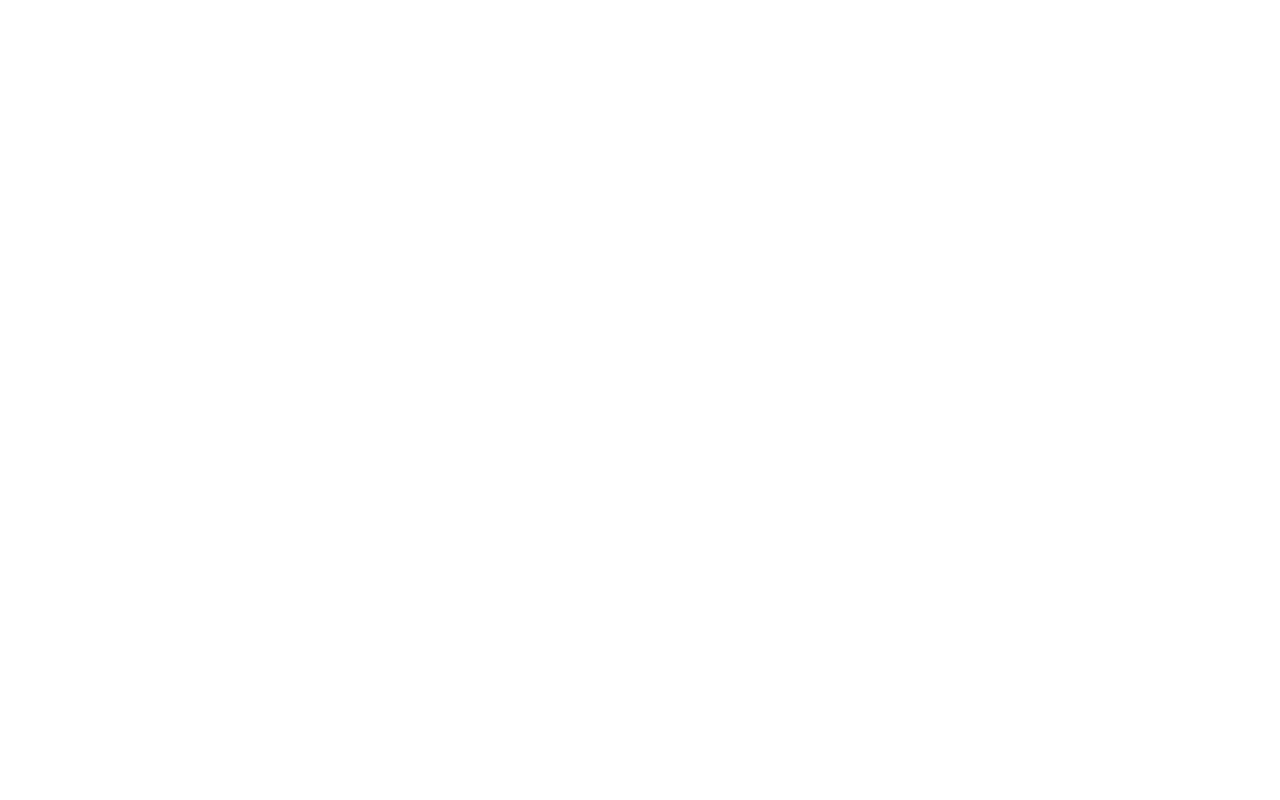
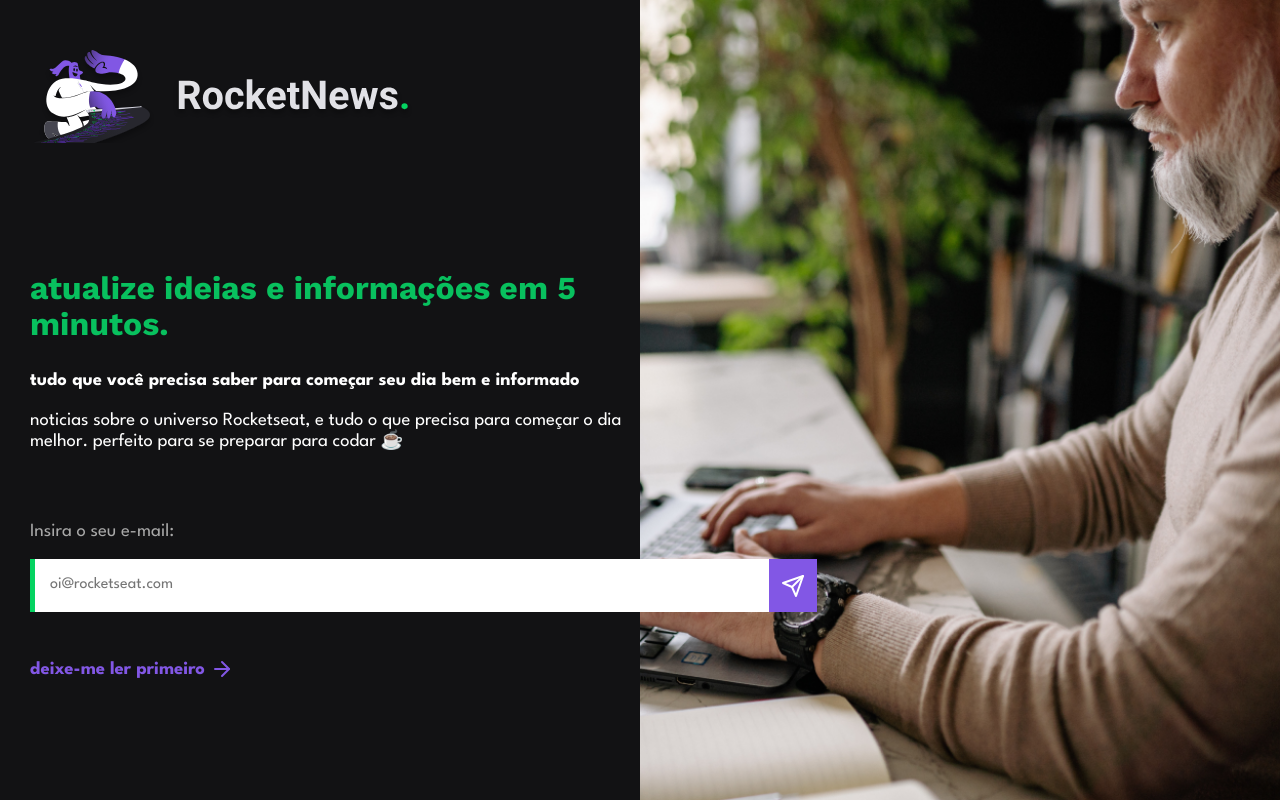
Before and after one commit to joaopmazzo/RocketNews, a plain HTML site: page index.html in a window 1280 px wide. Drawn offline with nearby package versions, Linux system fonts and the light colour scheme.

Commit message:
create the html structure and css style

```diff
--- a/index.html
+++ b/index.html
@@ -6,12 +6,44 @@
   <meta http-equiv="X-UA-Compatible" content="IE=edge">
   <meta name="viewport" content="width=device-width, initial-scale=1.0">
   <title>RocketNews</title>
+
   <link rel="stylesheet" href="normalize.css">
   <link rel="stylesheet" href="style.css">
+
+  <link rel="preconnect" href="https://fonts.googleapis.com">
+  <link rel="preconnect" href="https://fonts.gstatic.com" crossorigin>
+  <link
+    href="https://fonts.googleapis.com/css2?family=League+Spartan:wght@400;700&family=Work+Sans:wght@700&display=swap"
+    rel="stylesheet">
 </head>
 
 <body>
-
+  <main>
+    <aside id="form">
+      <img src="./assets/logo.svg" alt="RocketNews logo" width="389px">
+      <div id="text_wrapper">
+        <h2 class="title__text_wrapper">atualize ideias e informações em 5 minutos.</h2>
+        <p class="subtitle__text_wrapper">tudo que você precisa saber para começar seu dia bem e informado</p>
+        <p class="paragrafo__text_wrapper">
+          noticias sobre o universo Rocketseat, e tudo o que precisa para começar o dia melhor.
+          perfeito para se preparar para codar ☕
+        </p>
+      </div>
+      <form class="email__form">
+        <label class="label-input__form" for="email">Insira o seu e-mail:</label>
+        <div class="input__form">
+          <input type="email" name="email" id="email" placeholder="oi@rocketseat.com">
+          <button type="submit">
+            <img src="./assets/send.svg" alt="ícone enviar">
+          </button>
+        </div>
+      </form>
+      <p class="deixe-ler">
+        deixe-me ler primeiro <img src="./assets/arrow-right.svg" alt="Seta para direita">
+      </p>
+    </aside>
+    <aside id="background"></aside>
+  </main>
 </body>
 
 </html>
--- a/style.css
+++ b/style.css
@@ -0,0 +1,120 @@
+main {
+  height: 100vh;
+
+  display: grid;
+  grid-template-columns: 1fr 1fr;
+}
+
+#form {
+  display: flex;
+  flex-direction: column;
+
+  background-color: #121214;
+  padding: 3.125rem 0 0 1.875rem;
+}
+
+#text_wrapper {
+  margin: 5.75rem 0 3.125rem 0;
+}
+
+.title__text_wrapper {
+  font-family: "Work Sans", sans-serif;
+  font-size: 2rem;
+  font-weight: 700;
+  color: #08c05e;
+}
+
+.subtitle__text_wrapper {
+  font-family: "League Spartan", sans-serif;
+  font-size: 1.16375rem;
+  font-weight: 700;
+  color: #ffffff;
+}
+
+.paragrafo__text_wrapper {
+  font-family: "League Spartan", sans-serif;
+  font-size: 1.16375rem;
+  font-weight: 400;
+  line-weight: 139%;
+  color: #ffffff;
+}
+
+.label-input__form {
+  font-family: "League Spartan", sans-serif;
+  font-size: 1.16375rem;
+  font-weight: 400;
+  line-weight: 139%;
+  color: #a8a8a8;
+}
+
+.input__form {
+  margin-top: 1.0625rem;
+
+  position: absolute;
+
+  display: flex;
+  align-item: center;
+}
+
+.input__form > input {
+  border-radius: 0;
+  border-style: none;
+
+  padding: 1.0625rem 0.9375rem;
+
+  border-left: 5px solid #04d361;
+
+  width: 55vw;
+
+  font-family: "League Spartan", sans-serif;
+  font-size: 1rem;
+  font-weight: 400;
+}
+
+.input__form > button {
+  padding: 0.75rem;
+
+  display: flex;
+  align-items: center;
+
+  background-color: #8257e5;
+
+  border-radius: 0;
+  border-style: none;
+}
+
+.input__form > button:hover {
+  cursor: pointer;
+  background-color: #9d7de8;
+}
+
+.deixe-ler {
+  margin-top: 7.1875rem;
+
+  display: flex;
+  align-items: center;
+  gap: 0.3125rem;
+
+  font-family: "League Spartan", sans-serif;
+  font-size: 1.16375rem;
+  font-weight: 700;
+  line-weight: 139%;
+  color: #8257e5;
+}
+
+.deixe-ler:hover {
+  cursor: pointer;
+  color: #9d7de8;
+}
+
+.deixe-ler > img:hover {
+  stroke: #9d7de8;
+}
+
+#background {
+  background-color: #121214;
+  background-image: url("./assets/read_news 1.png");
+  background-repeat: no-repeat;
+  background-position: right;
+  background-size: cover;
+}
```
